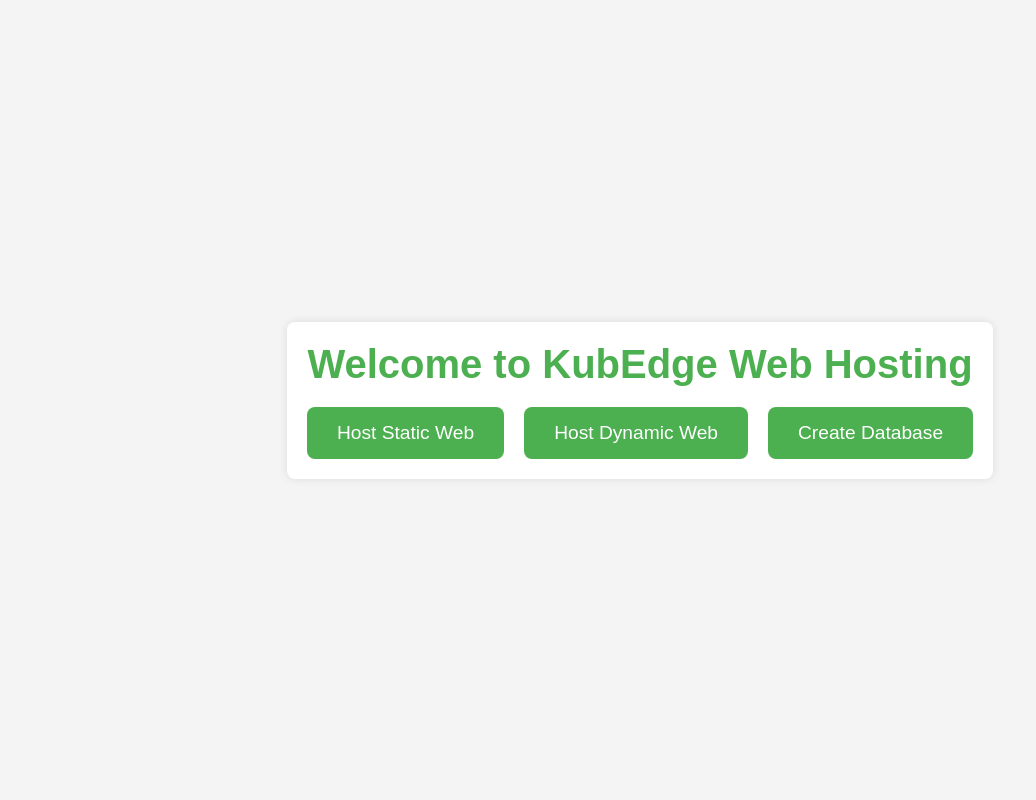
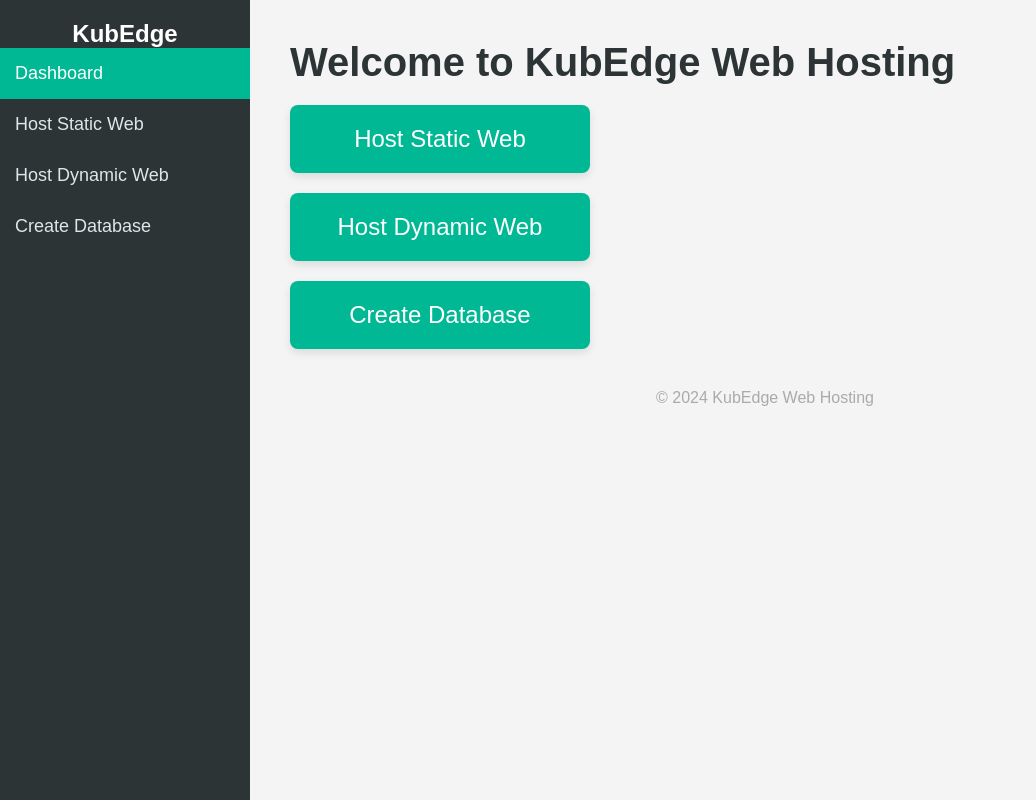
Before and after one commit to deveshrathore123/kubedge_gui, a Flask app: page / in a window 1280 px wide. Shown: the whole page, without its empty margins (0-1036 px from the left). Run offline with Flask 3, Linux system fonts and the light colour scheme.

Commit message:
Update index.html

```diff
--- a/templates/index.html
+++ b/templates/index.html
@@ -5,7 +5,7 @@
     <meta name="viewport" content="width=device-width, initial-scale=1.0">
     <title>KubEdge Hosting</title>
     <style>
-        /* Basic reset */
+        /* Reset some basic styles */
         * {
             margin: 0;
             padding: 0;
@@ -17,49 +17,104 @@
             background-color: #f4f4f4;
             color: #333;
             display: flex;
-            justify-content: center;
-            align-items: center;
-            height: 100vh;
-            text-align: center;
+            min-height: 100vh;
         }
 
-        .container {
-            max-width: 800px;
-            padding: 20px;
-            background-color: white;
-            box-shadow: 0 0 10px rgba(0, 0, 0, 0.1);
-            border-radius: 8px;
+        /* Sidebar */
+        .sidebar {
+            width: 250px;
+            background-color: #2d3436;
+            color: white;
+            padding-top: 20px;
+            position: fixed;
+            height: 100%;
+        }
+
+        .sidebar a {
+            display: block;
+            color: #dfe6e9;
+            padding: 15px;
+            text-decoration: none;
+            font-size: 18px;
+            transition: background-color 0.3s;
+        }
+
+        .sidebar a:hover {
+            background-color: #00b894;
+            color: white;
+        }
+
+        .sidebar a.active {
+            background-color: #00b894;
+            color: white;
+        }
+
+        /* Main content */
+        .main-content {
+            margin-left: 250px;
+            padding: 40px;
+            width: 100%;
         }
 
         h1 {
             font-size: 2.5em;
             margin-bottom: 20px;
-            color: #4CAF50;
+            color: #2d3436;
         }
 
         .button-container {
             display: flex;
-            justify-content: space-around;
+            flex-direction: column;
             gap: 20px;
+            width: 300px;
         }
 
         .button {
-            display: inline-block;
-            padding: 15px 30px;
-            background-color: #4CAF50;
+            display: block;
+            padding: 20px;
+            text-align: center;
+            background-color: #00b894;
             color: white;
+            font-size: 1.5em;
             text-decoration: none;
             border-radius: 8px;
-            font-size: 1.2em;
-            transition: background-color 0.3s ease;
+            transition: background-color 0.3s, transform 0.2s;
+            box-shadow: 0 4px 8px rgba(0, 0, 0, 0.1);
         }
 
         .button:hover {
-            background-color: #45a049;
+            background-color: #098f63;
+            transform: scale(1.05);
         }
+
+        .button:active {
+            background-color: #06a77d;
+        }
+
+        .container {
+            max-width: 800px;
+        }
+
+        .footer {
+            margin-top: 40px;
+            text-align: center;
+            color: #aaa;
+        }
+
     </style>
 </head>
 <body>
+    <!-- Sidebar -->
+    <div class="sidebar">
+        <h2 style="text-align: center; color: white;">KubEdge</h2>
+        <a href="/" class="active">Dashboard</a>
+        <a href="/host-static">Host Static Web</a>
+        <a href="/host-dynamic">Host Dynamic Web</a>
+        <a href="/create-database">Create Database</a>
+    </div>
+
+    <!-- Main content -->
+    <div class="main-content">
         <div class="container">
             <h1>Welcome to KubEdge Web Hosting</h1>
             <div class="button-container">
@@ -68,5 +123,11 @@
                 <a href="/create-database" class="button">Create Database</a>
             </div>
         </div>
+
+        <!-- Footer -->
+        <div class="footer">
+            <p>&copy; 2024 KubEdge Web Hosting</p>
+        </div>
+    </div>
 </body>
 </html>
```
Lines whose indentation alone changed are shown as unchanged.
